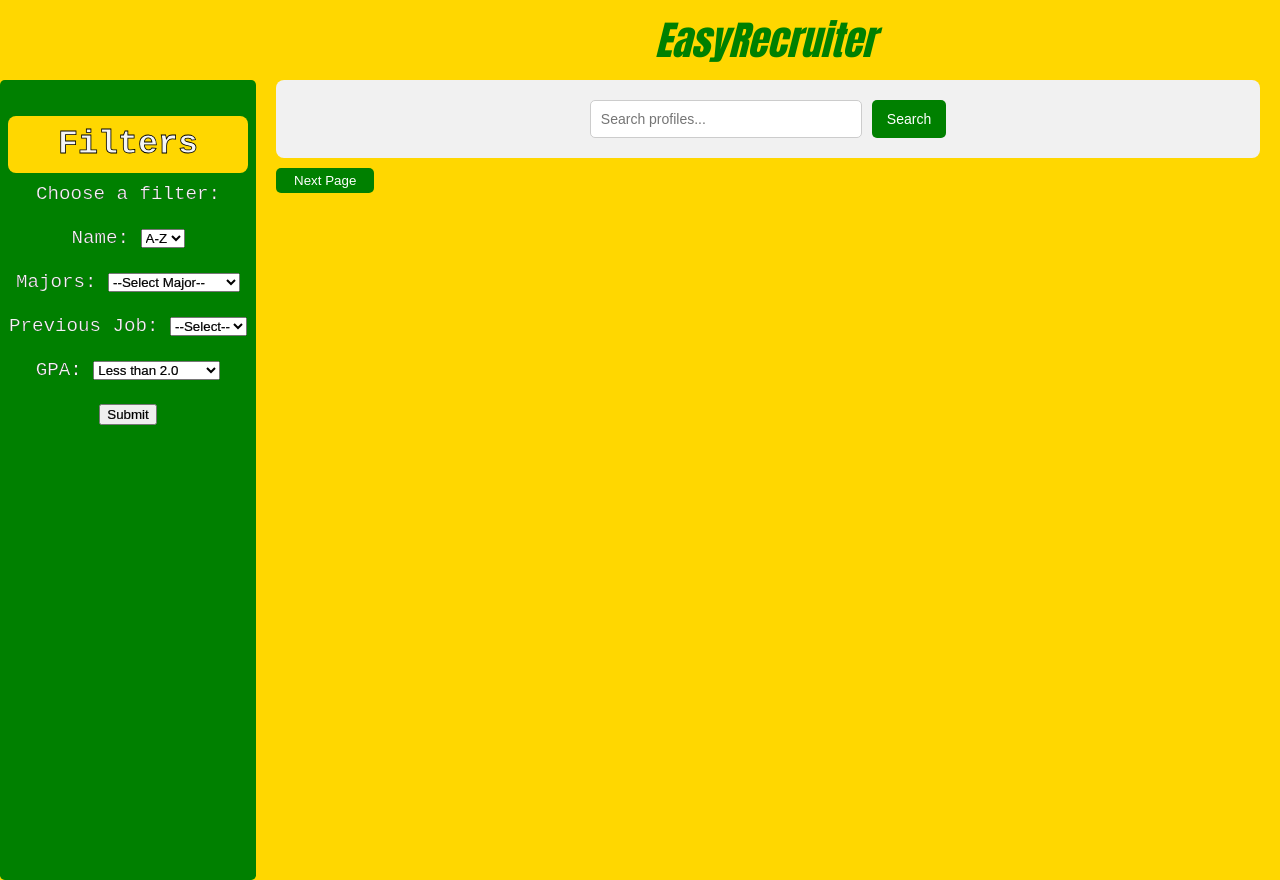
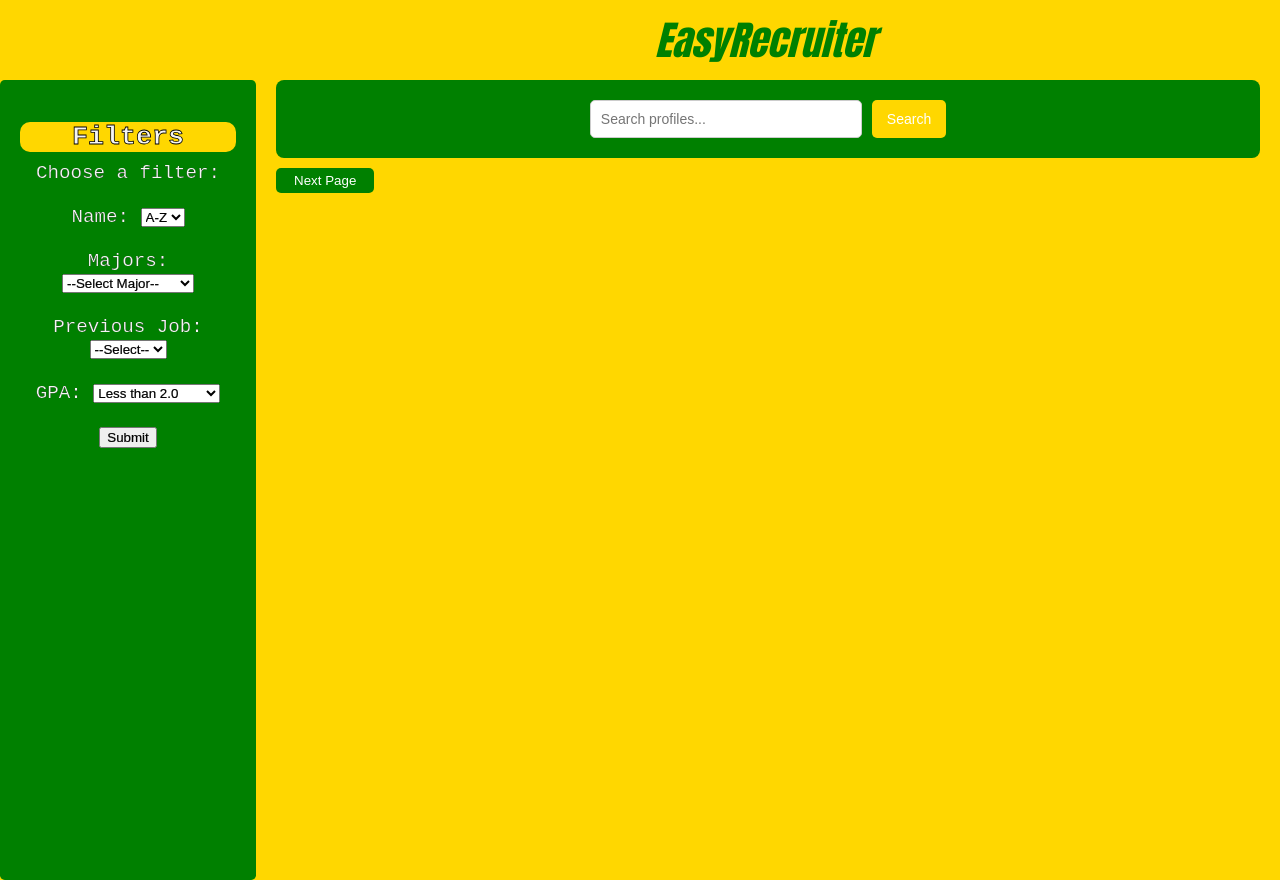
Before and after one commit to zeldaguy0202/Group-Project-3-28-25-, a website: page index.html in a window 1280 px wide. Drawn offline with Linux system fonts and the light colour scheme.

Commit message:
Update index.css

```diff
--- a/index.css
+++ b/index.css
@@ -43,7 +43,7 @@ main
 {
   width: 20%;
   background-color:green;
-  padding: 0.5rem;
+  padding: 20px;
   max-width: 300px;
   outline-color:black;
   border: gold;
@@ -61,12 +61,12 @@ main
 /*Filter Header*/
 .sidebar h2 {
   margin-bottom: 10px;
+  width: 100%;
   background-color: gold;
-  padding: 0.6rem;
-  border-radius: 0.5rem;
+  border-radius: 10px;
   font-weight: bolder;
   -webkit-text-stroke: 0.8px black;
-  font-size: 25pt;
+  font-size: 20pt;
 }
 
 .sidebar ul {
@@ -102,7 +102,7 @@ main
 
 .search-section {
   padding: 20px;
-  background-color: #f1f1f1;
+  background-color: green;
   display: flex;
   justify-content: center;
   gap: 10px;
@@ -120,7 +120,7 @@ main
 .search-section button {
   padding: 10px 15px;
   font-size: 14px;
-  background-color: #008000;
+  background-color: gold;
   color: white;
   border: none;
   cursor: pointer;
```
